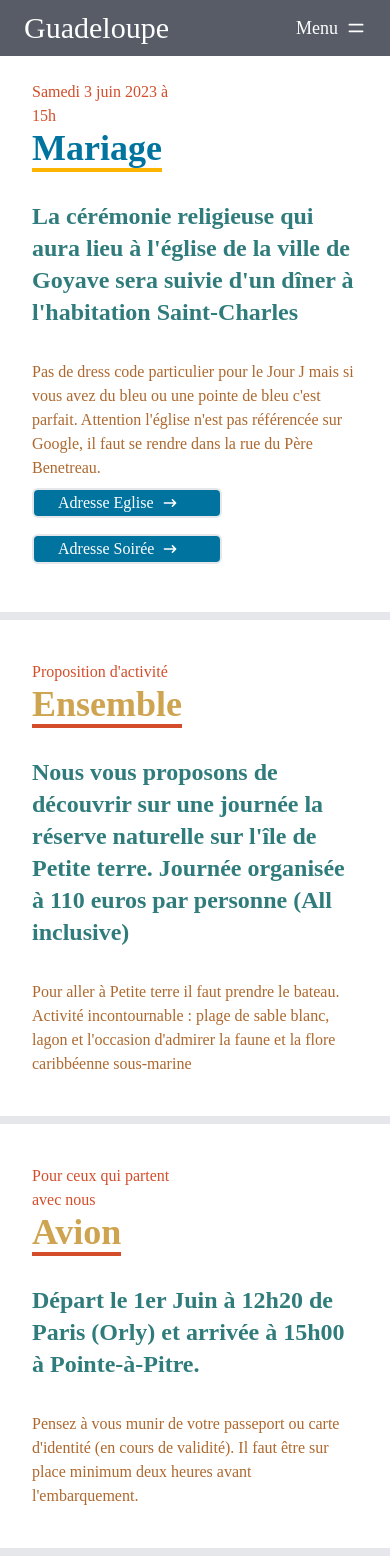
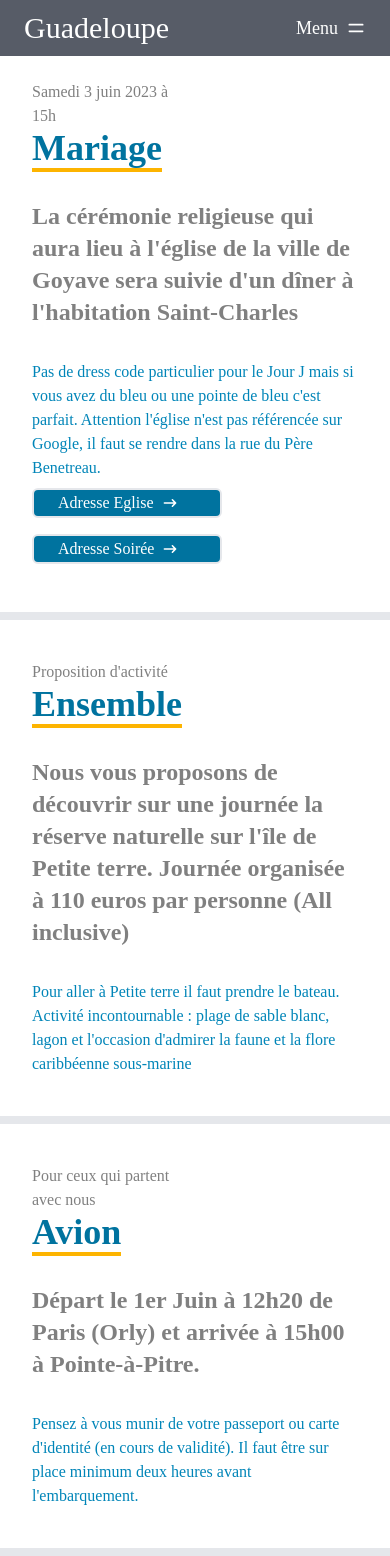
Before and after one commit to Jhonise/mariage-guadeloupe, a React (Create React App) app: page /informations in a window 390 px wide. Built offline with nearby package versions, Linux system fonts and the light colour scheme.

Commit message:
Màj color

```diff
--- a/src/components/data.js
+++ b/src/components/data.js
@@ -60,13 +60,13 @@ export const activities =[
         alt : 'Plage de Grande Anse',
         categories : ['Promenade','Plage', 'Baignade'],
         infos : "La plage de Grande Anse est l'une des plus grandes plages de Guadeloupe, dans la partie nord-ouest de Basse-Terre. Selon les envies : bronzette, chill, baignade, marche le long du littoral",
-        lien :'https://www.lodge-coco.com/plage-grande-anse/'
+        lien :'https://www.routard.com/guide_voyage_lieu/4982-plage_de_grande_anse.htm'
     },
     {
       id : "3",
       link : SaintAnne,
-      nom :'Plage de Caravelle - Saint Anne',
-      alt :'Plage de Caravelle - Saint Anne',
+      nom :'Plage de Caravelle - Sainte Anne',
+      alt :'Plage de Caravelle - Sainte Anne',
       categories : ['Promenade', 'Plage', 'Baignade'],
       infos : "Plage incontournable de la Guadeloupe, la plage de la caravelle est une plage où l'eau est calme et peu profonde. Idéale pour jouer, se prélasser ou regarder les poissons près des rochers durant la journée. Plage éclairée le soir",
       lien :'https://www.routard.com/guide_voyage_lieu/14855-plage_de_la_caravelle.htm'
@@ -74,8 +74,8 @@ export const activities =[
     {
         id : "4",
         link : MarcheSainteAnne,
-        nom :'Marché de Saint-Anne',
-        alt :'Marché de Saint-Anne',
+        nom :'Marché de Sainte-Anne',
+        alt :'Marché de Sainte-Anne',
         categories : ['Marché'],
         infos :"Le marché de Sainte-Anne est un marché aux multiples couleurs et parfums. Les nombreux étales du marché vous proposent des fleurs tropicales, de l'artisanat (colliers, boucles d'oreilles, paréos, paniers...), des maillots de bain et des serviettes de bain. Les étals de rhums et d'épices sont nombreux, il vous sera possible de gouter les différents rhums arrangés (vanille, ananas, banane, coco...).",
         lien :'https://www.annuaire-mairie.fr/marche-sainte-anne-971.html'
@@ -86,7 +86,7 @@ export const activities =[
     nom :'Marché de Petit Bourg',
     alt :'Marché de Petit Bourg',
     categories : ['Marché'],
-    infos :"Ce marché est aussi appelé le « jadenpéyi ti-bou », car vous découvrirez une atmosphère festive et familiale. A lieu tous les vendredis de 15h à 22h.",
+    infos :"Marché le plus proche de l'habitation Saint-Charles, vous découvrirez une atmosphère festive et familiale. A lieu tous les vendredis de 15h à 22h.",
     lien :'https://terres-de-guadeloupe.com/les-marches-sur-basse-terre/'
 },
 {
@@ -158,7 +158,7 @@ export const activities =[
   nom :'Plongée sous-marine',
   alt :'Plongée sous-marine',
   categories : ['Mer', 'Plage', 'Baignade'],
-  infos :"Explorez les récifs coralliens et la vie marine colorée de la Guadeloupe. Nous vous conseillons d'aller à la plage de Malendure à Bouillante",
+  infos :"Explorez les récifs coralliens et la vie marine colorée de la Guadeloupe. Nous conseillons la plage de Malendure à Bouillante",
   lien :'http://www.reserve-cousteau.com/'
 },
 {
@@ -203,7 +203,7 @@ export const activities =[
   nom :'Les îles de Guadeloupe : Les Saintes',
   alt :'Les Saintes',
   categories : ['Mer', 'Plage', 'Baignade', "Promenade", "Bateau"],
-  infos :"Visitez les îles voisines des Saintes et profitez de leur charme paisible et de leurs plages de sable blanc. Spécialité : Tourments d’amour (gâteau)",
+  infos :"Visitez les Saintes et profitez du charme paisible et des plages de sable blanc. Spécialité : Tourment d’amour (gâteau)",
   lien :'https://www.lesilesdeguadeloupe.com/tourisme/fr-fr/iles/les-saintes'
 },
 {
--- a/src/components/infos.jsx
+++ b/src/components/infos.jsx
@@ -42,16 +42,16 @@ const Infos =() => {
             <div className='pt-20 pb-10 sm:pt-20 px-4 flex flex-col justify-center items-center w-full h-ful border-b-8'>
                 <div className='max-w-[1000px] w-full grid grid-cols-2 gap-8'>
                     <div className='sm:text-right pb-8 pl-4'>
-                        <p className ='text-[#D34D2A] text-left'>Samedi 3 juin 2023 à 15h</p>
+                        <p className ='text-[#808080] text-left'>Samedi 3 juin 2023 à 15h</p>
                         <p className='text-4xl sm:text-7xl font-bold inline text-[#00739F] border-b-4 border-[#FDB400]'> Mariage </p>
                     </div>
                 </div>
                 <div className='max-w-[1000px] w-full grid sm:grid-cols-2 gap-8 px-4'>
-                    <div className ='sm:text-right text-2xl font-bold text-[#307C7C]'>
+                    <div className ='sm:text-right text-2xl font-bold text-[#808080]'>
                         <p>La cérémonie religieuse qui aura lieu à l'église de la ville de Goyave sera suivie d'un dîner à l'habitation Saint-Charles</p>
                     </div>
                 <div>
-                    <p className='text-[#AE682E]'>Pas de dress code particulier pour le Jour J mais si vous avez du bleu ou une pointe de bleu c'est parfait. Attention l'église n'est pas référencée sur Google, il faut se rendre dans la rue du Père Benetreau.</p>
+                    <p className='text-[#0085B8]'>Pas de dress code particulier pour le Jour J mais si vous avez du bleu ou une pointe de bleu c'est parfait. Attention l'église n'est pas référencée sur Google, il faut se rendre dans la rue du Père Benetreau.</p>
                     <div className='grid sm:grid-cols-2'>
                         <MapButton2 addressEglise='Adresse Eglise' />
                         <MapButton addressHabitation='Adresse Soirée' />
@@ -62,32 +62,32 @@ const Infos =() => {
             <div className='pt-10 pb-10 sm:pt-20 px-4 flex flex-col justify-center items-center w-full h-full border-b-8'>
                 <div className='max-w-[1000px] w-full grid grid-cols-2 gap-8'>
                     <div className='sm:text-right pb-8 pl-4'>
-                        <p className ='text-[#D34D2A] text-left'>Proposition d'activité</p>
-                        <p className='text-4xl sm:text-7xl font-bold inline text-[#CEA450] border-b-4 border-[#D34D2A]'> Ensemble </p>
+                        <p className ='text-[#808080] text-left'>Proposition d'activité</p>
+                        <p className='text-4xl sm:text-7xl font-bold inline text-[#00739F] border-b-4 border-[#FDB400]'> Ensemble </p>
                     </div>
                 </div>
                 <div className='max-w-[1000px] w-full grid sm:grid-cols-2 gap-8 px-4'>
-                    <div className ='sm:text-right text-2xl font-bold text-[#307C7C]'>
+                    <div className ='sm:text-right text-2xl font-bold text-[#808080]'>
                         <p>Nous vous proposons de découvrir sur une journée la réserve naturelle sur l'île de Petite terre. Journée organisée à 110 euros par personne (All inclusive)</p>
                     </div>
                 <div>
-                    <p className='text-[#AE682E]'>Pour aller à Petite terre il faut prendre le bateau. Activité incontournable : plage de sable blanc, lagon et l'occasion d'admirer la faune et la flore caribbéenne sous-marine </p>
+                    <p className='text-[#0085B8]'>Pour aller à Petite terre il faut prendre le bateau. Activité incontournable : plage de sable blanc, lagon et l'occasion d'admirer la faune et la flore caribbéenne sous-marine </p>
                 </div>
                 </div>
             </div>
             <div className='pt-10 pb-10 sm:pt-20 px-4 flex flex-col justify-center items-center w-full h-full border-b-8'>
                 <div className='max-w-[1000px] w-full grid grid-cols-2 gap-8'>
                     <div className='sm:text-right pb-8 pl-4'>
-                        <p className ='text-[#D34D2A] text-left'>Pour ceux qui partent avec nous</p>
-                        <p className='text-4xl sm:text-7xl font-bold inline text-[#CEA450] border-b-4 border-[#D34D2A]'> Avion </p>
+                        <p className ='text-[#808080] text-left'>Pour ceux qui partent avec nous</p>
+                        <p className='text-4xl sm:text-7xl font-bold inline text-[#00739F] border-b-4 border-[#FDB400]'> Avion </p>
                     </div>
                 </div>
                 <div className='max-w-[1000px] w-full grid sm:grid-cols-2 gap-8 px-4'>
-                    <div className ='sm:text-right text-2xl font-bold text-[#307C7C]'>
+                    <div className ='sm:text-right text-2xl font-bold text-[#808080]'>
                         <p>Départ le 1er Juin à 12h20 de Paris (Orly) et arrivée à 15h00 à Pointe-à-Pitre.</p>
                     </div>
                 <div>
-                    <p className='text-[#AE682E]'>Pensez à vous munir de votre passeport ou carte d'identité (en cours de validité).
+                    <p className='text-[#0085B8]'>Pensez à vous munir de votre passeport ou carte d'identité (en cours de validité).
                    Il faut être sur place minimum deux heures avant l'embarquement.</p>
                 </div>
                 </div>
```
